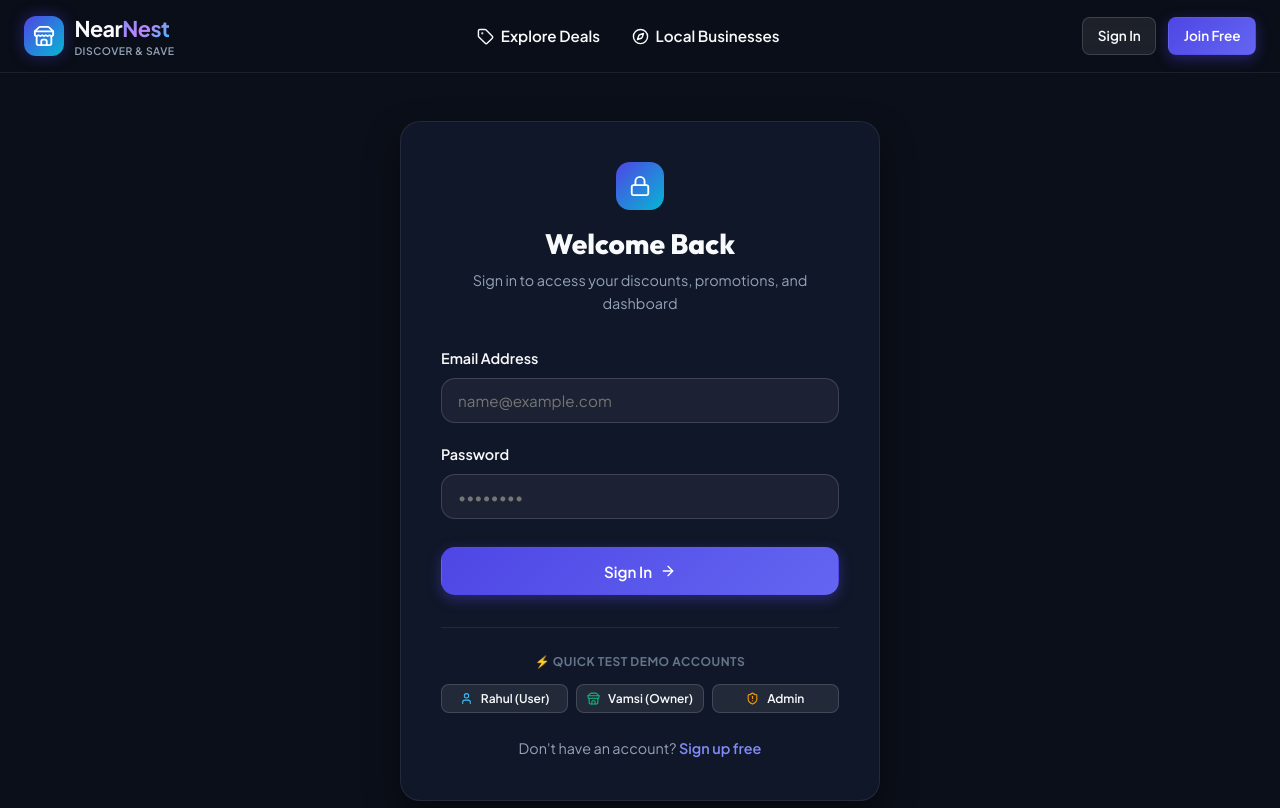
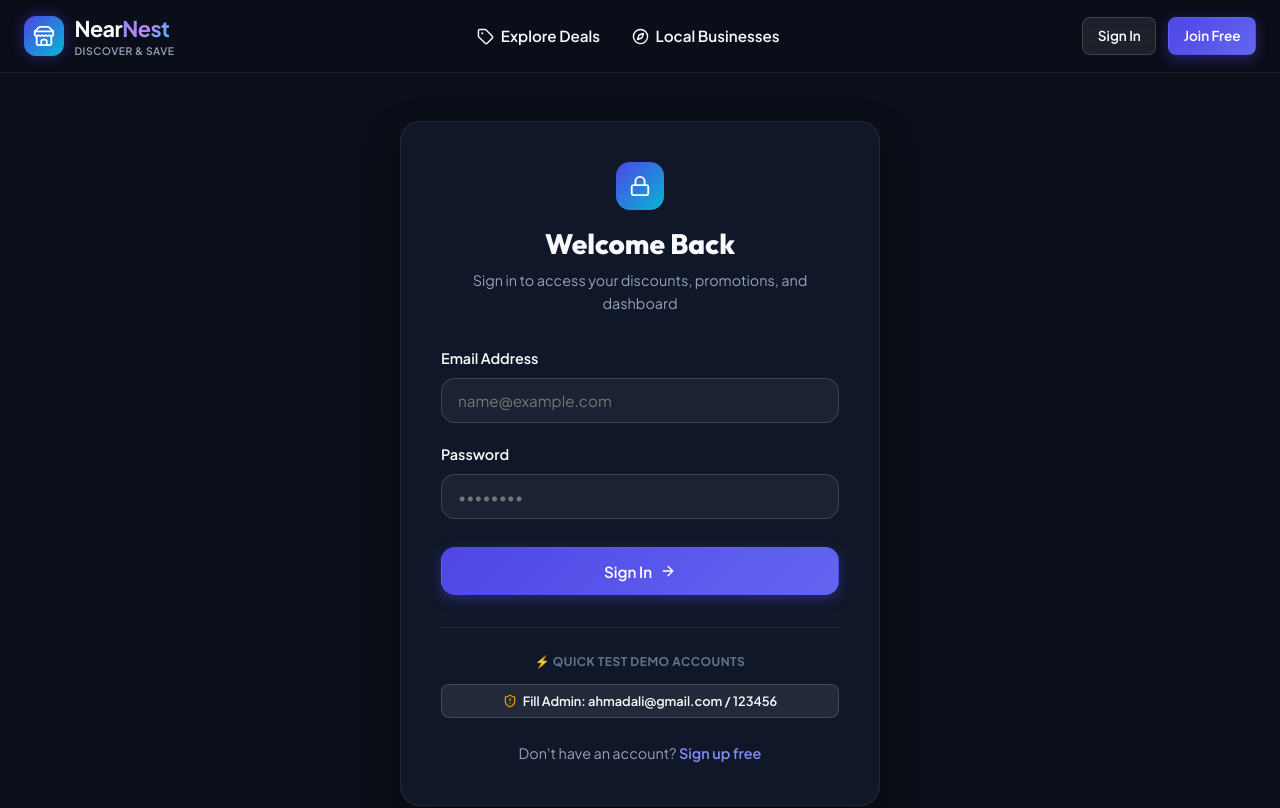
Before and after one commit to shaikahmadali-cell/nearnext, a React (Vite) app in the folder client/: page /login in a window 1280 px wide. Shown: the top 808 px of the page. Built offline with nearby package versions, Linux system fonts and the light colour scheme; no server answers.

Commit message:
fix: update login quick fill button to ahmadali@gmail.com

```diff
--- a/client/src/pages/Login.jsx
+++ b/client/src/pages/Login.jsx
@@ -130,32 +130,14 @@ const Login = () => {
           <div style={{ fontSize: '0.75rem', textTransform: 'uppercase', color: 'var(--text-subtle)', fontWeight: 700, textAlign: 'center', marginBottom: '0.75rem', letterSpacing: '0.5px' }}>
             ⚡ Quick Test Demo Accounts
           </div>
-          <div style={{ display: 'grid', gridTemplateColumns: 'repeat(3, 1fr)', gap: '0.5rem' }}>
             <button
               type="button"
-              onClick={() => fillDemo('rahul@example.com', 'Password123')}
+              onClick={() => fillDemo('ahmadali@gmail.com', '123456')}
               className="btn btn-secondary btn-sm"
-              style={{ fontSize: '0.75rem', padding: '0.4rem 0.3rem' }}
+              style={{ fontSize: '0.8rem', padding: '0.5rem 0.75rem', width: '100%', gridColumn: 'span 3', display: 'flex', alignItems: 'center', justifyContent: 'center', gap: '6px' }}
             >
-              <User size={13} color="#38bdf8" /> Rahul (User)
+              <ShieldAlert size={14} color="#f59e0b" /> Fill Admin: ahmadali@gmail.com / 123456
             </button>
-            <button
-              type="button"
-              onClick={() => fillDemo('vamsi.business@example.com', 'Password123')}
-              className="btn btn-secondary btn-sm"
-              style={{ fontSize: '0.75rem', padding: '0.4rem 0.3rem' }}
-            >
-              <Store size={13} color="#10b981" /> Vamsi (Owner)
-            </button>
-            <button
-              type="button"
-              onClick={() => fillDemo('admin@example.com', 'Password123')}
-              className="btn btn-secondary btn-sm"
-              style={{ fontSize: '0.75rem', padding: '0.4rem 0.3rem' }}
-            >
-              <ShieldAlert size={13} color="#f59e0b" /> Admin
-            </button>
-          </div>
         </div>
 
         <div style={{ textAlign: 'center', marginTop: '1.5rem', fontSize: '0.9rem', color: 'var(--text-muted)' }}>
```
